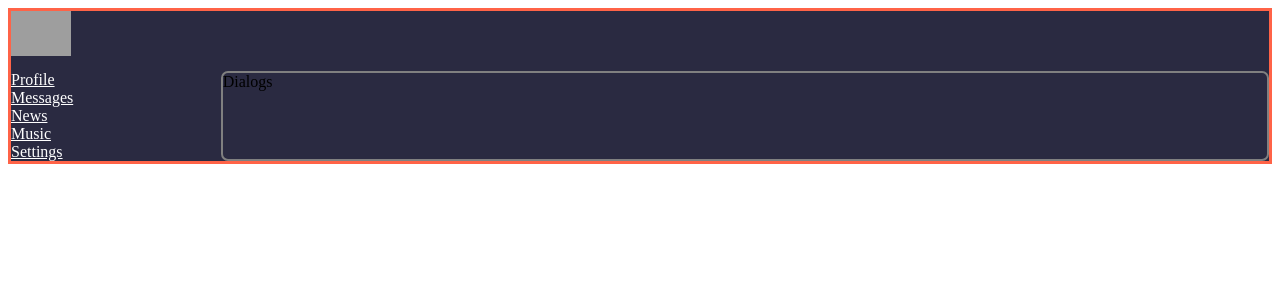
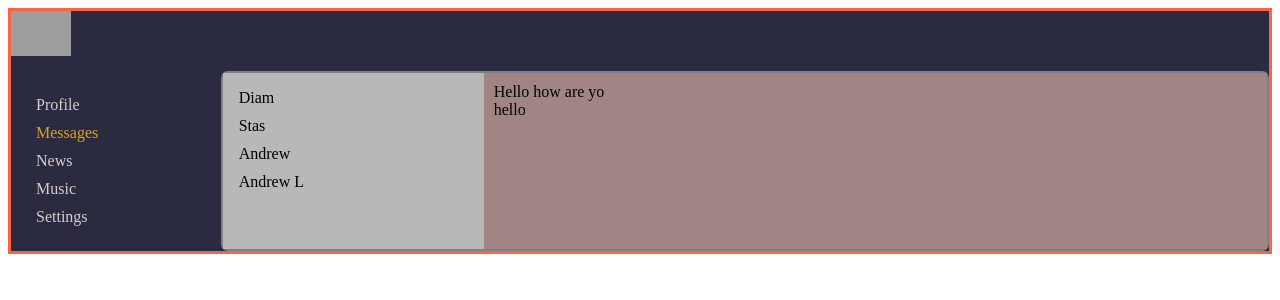
Before and after one commit to And111rey/react_rebux, a React (Create React App) app in the folder my-appls/: page /dialogs in a window 1280 px wide. Shown: the top 300 px of the page. Built offline with nearby package versions, Linux system fonts and the light colour scheme; grey boxes are pictures that could not be loaded; the HTML template or start-up script is replaced by a standard one.

Commit message:
created gialogs messages and added style to them

```diff
--- a/my-appls/src/App.css
+++ b/my-appls/src/App.css
@@ -31,6 +31,7 @@
 .nav {
     grid-area: n;
     background-color: rgb(42, 42, 65);
+    padding: 20px;
 
 }
 
@@ -56,7 +57,7 @@
 }
 
 
-.header:hover {
+/* .header:hover {
     transition: all ease 0s;
     border: 1px solid grey;
-}
+} */
--- a/my-appls/src/components/Dialogs/Dialigs.jsx
+++ b/my-appls/src/components/Dialogs/Dialigs.jsx
@@ -5,7 +5,24 @@ import "./Dialogs.css"
 const Dialogs = (props) => {
     return (
         <div className="dialogs">
-            Dialogs
+            <div className="dialog_items">
+                <div className="item">
+                    Diam
+                </div>
+                <div className="item">
+                    Stas
+                </div>
+                <div className="item">
+                    Andrew
+                </div>
+                <div className="item">
+                    Andrew L
+                </div>
+            </div>
+            <div className="messages_item">
+                <div className="messages">Hello how are yo</div>
+                <div className="messages">hello</div>
+            </div>
         </div>
     )
 }
--- a/my-appls/src/components/Dialogs/Dialogs.css
+++ b/my-appls/src/components/Dialogs/Dialogs.css
@@ -2,5 +2,24 @@
 
 .dialogs {
     border: 2px solid grey;
-    border-radius: 7px;;
+    border-radius: 7px;
+    display: grid;
+    grid-template-columns: 1fr 3fr;
 }
+
+
+.dialog_items {
+    background-color: rgb(184, 185, 182);
+    padding: 11px;
+}
+
+.messages_item {
+    background-color: rgb(161, 133, 133);
+    padding: 10px;
+}
+
+.dialog_items .item:hover  {
+    background-color: rgb(206, 197, 197);
+    border: 1px solid rgb(65, 63, 63);
+    border-radius: 5px;
+}
--- a/my-appls/src/components/Navbar/Navbar.css
+++ b/my-appls/src/components/Navbar/Navbar.css
@@ -7,5 +7,14 @@
 }
 
 .nav a {
-    color: white;
+    color: rgb(218, 203, 203);
+    text-decoration: none;
 }
+
+.item .active {
+    color: goldenrod;
+}
+
+.item {
+    padding: 5px;
+}
--- a/my-appls/src/components/Navbar/Navbar.jsx
+++ b/my-appls/src/components/Navbar/Navbar.jsx
@@ -5,11 +5,11 @@ import "./Navbar.css"
 const Navbar = () => {
     return (
         <div className="nav">
-            <div><NavLink to="profile" >Profile</NavLink></div>
-            <div><NavLink to="dialogs" >Messages</NavLink></div>
-            <div><NavLink to="news" >News</NavLink></div>
-            <div><NavLink to="music" >Music</NavLink></div>
-            <div><NavLink to="settings" >Settings</NavLink></div>
+            <div className="item"><NavLink to="profile" >Profile</NavLink></div>
+            <div className="item"><NavLink to="dialogs" >Messages</NavLink></div>
+            <div className="item"><NavLink to="news" >News</NavLink></div>
+            <div className="item"><NavLink to="music" >Music</NavLink></div>
+            <div className="item"><NavLink to="settings" >Settings</NavLink></div>
         </div>
     )
 }
```
